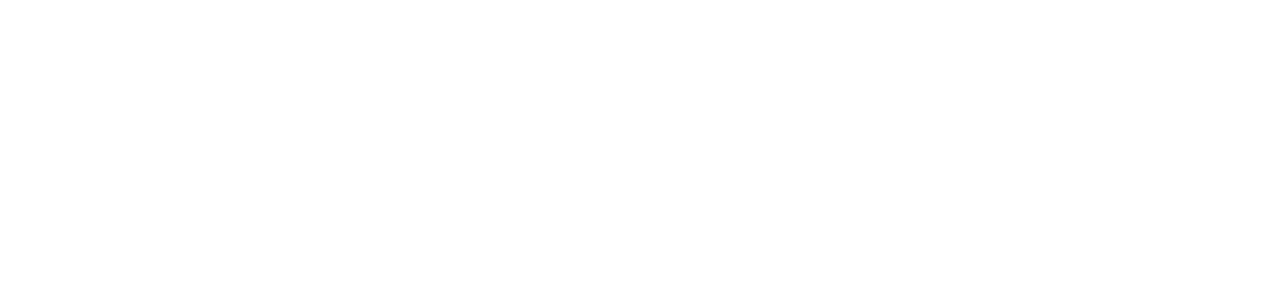
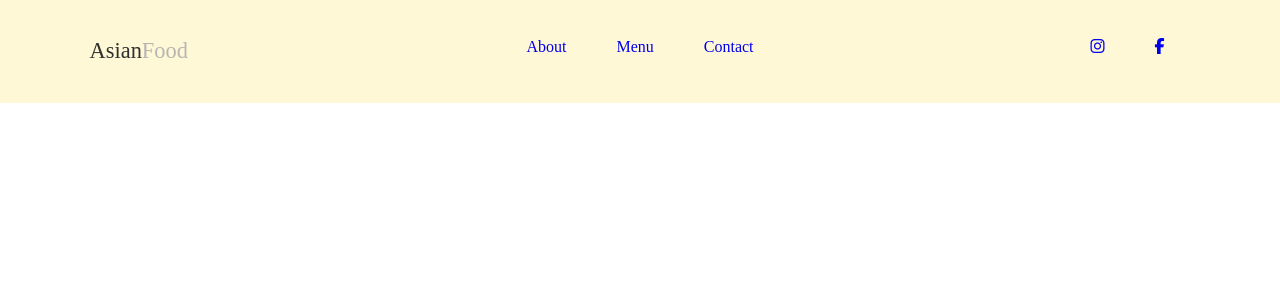
Before and after one commit to JakubWojtkowski/Restaurant-website, a React (Create React App) app: page / in a window 1280 px wide. Shown: the top 300 px of the page. Built offline with nearby package versions, Linux system fonts and the light colour scheme.

Commit message:
Create Nav component. Add styles.

```diff
--- a/public/index.html
+++ b/public/index.html
@@ -5,10 +5,13 @@
     <meta charset="UTF-8">
     <meta name="viewport" content="width=device-width, initial-scale=1.0">
     <title>Restaurant - website</title>
+    <link rel="stylesheet" href="styles.css">
 </head>
 
 <body>
     <div id="root"></div>
 </body>
 
+<script src="https://kit.fontawesome.com/a4ec9618cd.js" crossorigin="anonymous"></script>
+
 </html>
--- a/public/styles.css
+++ b/public/styles.css
@@ -0,0 +1,65 @@
+* {
+    margin: 0;
+    padding: 0;
+    box-sizing: border-box;
+    scroll-behavior: smooth;
+}
+
+a {
+    text-decoration: none;
+}
+
+#navbar, #home {
+    background-color: #FFF8D6;
+}
+
+.container {
+    margin: 0 auto;
+    padding: 0 4rem;
+}
+
+/* Navbar */
+
+.navbar-main {
+    display: flex;
+    flex-direction: row;
+    justify-content: space-between;
+    padding: 3% 7%;
+}
+
+.navbar-logo {
+    font-size: 1.4rem;
+    width: 100px;
+}
+
+.navbar-logo-first {
+    color: #303030;
+}
+
+.navbar-logo-second {
+    color: #b8b4b4;
+}
+
+.navbar-nav {
+
+}
+
+.navbar-nav ul {
+    list-style: none;
+    display: flex;
+    flex-direction: row;
+    gap: 50px;
+}
+
+.navbar-nav ul li{
+}
+
+.navbar-socials {
+    width: 100px;
+    display: flex;
+    flex-direction: row;
+    gap: 50px;
+}
+
+.navbar-socials-item {
+}
--- a/src/components/App.js
+++ b/src/components/App.js
@@ -1,8 +1,12 @@
 import React from "react";
+import Nav from "./Nav";
+import Home from "./Home";
 
 function App() {
   return (
     <div className="App">
+      <Nav />
+      <Home />
     </div>
   );
 }
--- a/src/components/Home.jsx
+++ b/src/components/Home.jsx
@@ -0,0 +1,14 @@
+import React from "react";
+
+function Home() {
+  return (
+    <section id="home">
+      <div className="container">
+        <div className="home-main">
+        </div>
+      </div>
+    </section>
+  );
+}
+
+export default Home;
--- /dev/null
+++ b/src/components/Nav.jsx
@@ -0,0 +1,31 @@
+import React from "react";
+
+function Nav() {
+  return (
+    <section id="navbar">
+        <div className="navbar-main">
+          <span className="navbar-logo">
+            <span className="navbar-logo-first">Asian</span>
+            <span className="navbar-logo-second">Food</span>
+          </span>
+          <nav className="navbar-nav">
+            <ul>
+              <li><a href="#">About</a></li>
+              <li><a href="#">Menu</a></li>
+              <li><a href="#">Contact</a></li>
+            </ul>
+          </nav>
+          <div className="navbar-socials">
+            <div className="navbar-socials-item">
+              <a href="#"><i class="fa-brands fa-instagram"></i></a>
+            </div>
+            <div className="navbar-socials-item">
+            <a href="#"><i class="fa-brands fa-facebook-f"></i></a>
+            </div>
+          </div>
+        </div>
+    </section>
+  );
+}
+
+export default Nav;
```
